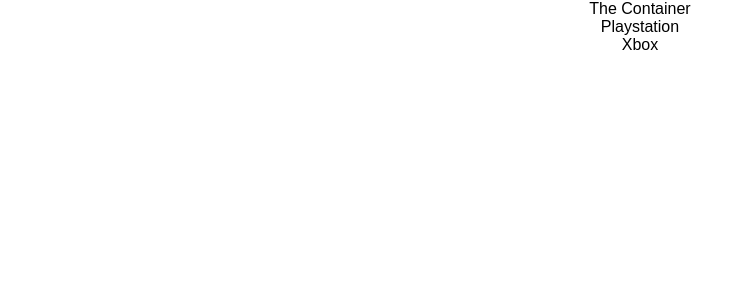
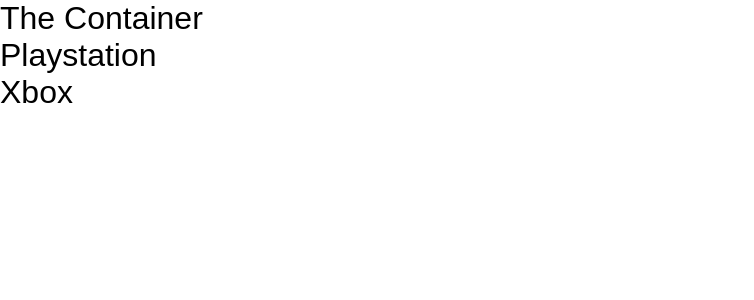
Before and after one commit to bcanedo4/CompareConsoles, a React (Create React App) app: page / in a window 1280 px wide. Shown: the top 300 px of the page, without its empty margins (0-754 px from the left). Built offline with nearby package versions, Linux system fonts and the light colour scheme.

Commit message:
Added Sass

```diff
--- a/package.json
+++ b/package.json
@@ -11,6 +11,10 @@
     "start": "react-scripts start",
     "build": "react-scripts build",
     "test": "react-scripts test --env=jsdom",
-    "eject": "react-scripts eject"
+    "eject": "react-scripts eject",
+    "watch:sass": "node-sass src/sass/main.scss src/App.css -w"
+  },
+  "devDependencies": {
+    "node-sass": "^4.9.0"
   }
 }
--- a/src/App.css
+++ b/src/App.css
@@ -1,28 +1,2 @@
-.App {
-  text-align: center;
-}
-
-.App-logo {
-  animation: App-logo-spin infinite 20s linear;
-  height: 80px;
-}
-
-.App-header {
-  background-color: #222;
-  height: 150px;
-  padding: 20px;
-  color: white;
-}
-
-.App-title {
-  font-size: 1.5em;
-}
-
-.App-intro {
-  font-size: large;
-}
-
-@keyframes App-logo-spin {
-  from { transform: rotate(0deg); }
-  to { transform: rotate(360deg); }
-}
+.container {
+  font-size: 2rem; }
--- /dev/null
+++ b/src/sass/base/_base.scss
@@ -0,0 +1,3 @@
+.container {
+    font-size: 2rem;
+}
--- /dev/null
+++ b/src/sass/main.scss
@@ -0,0 +1 @@
+@import "base/base";
```
Also changed, not shown: 1 other file (tests, documents, lock files or other folders).
